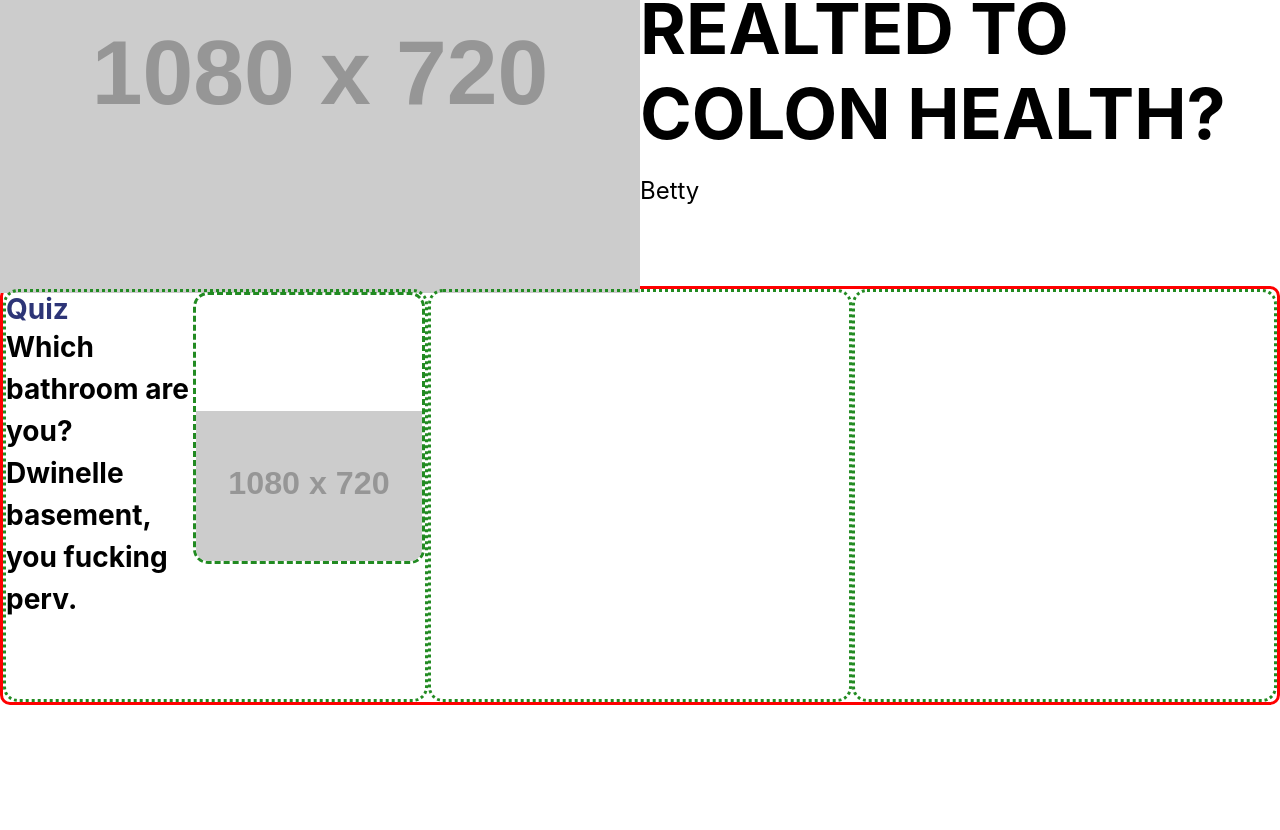
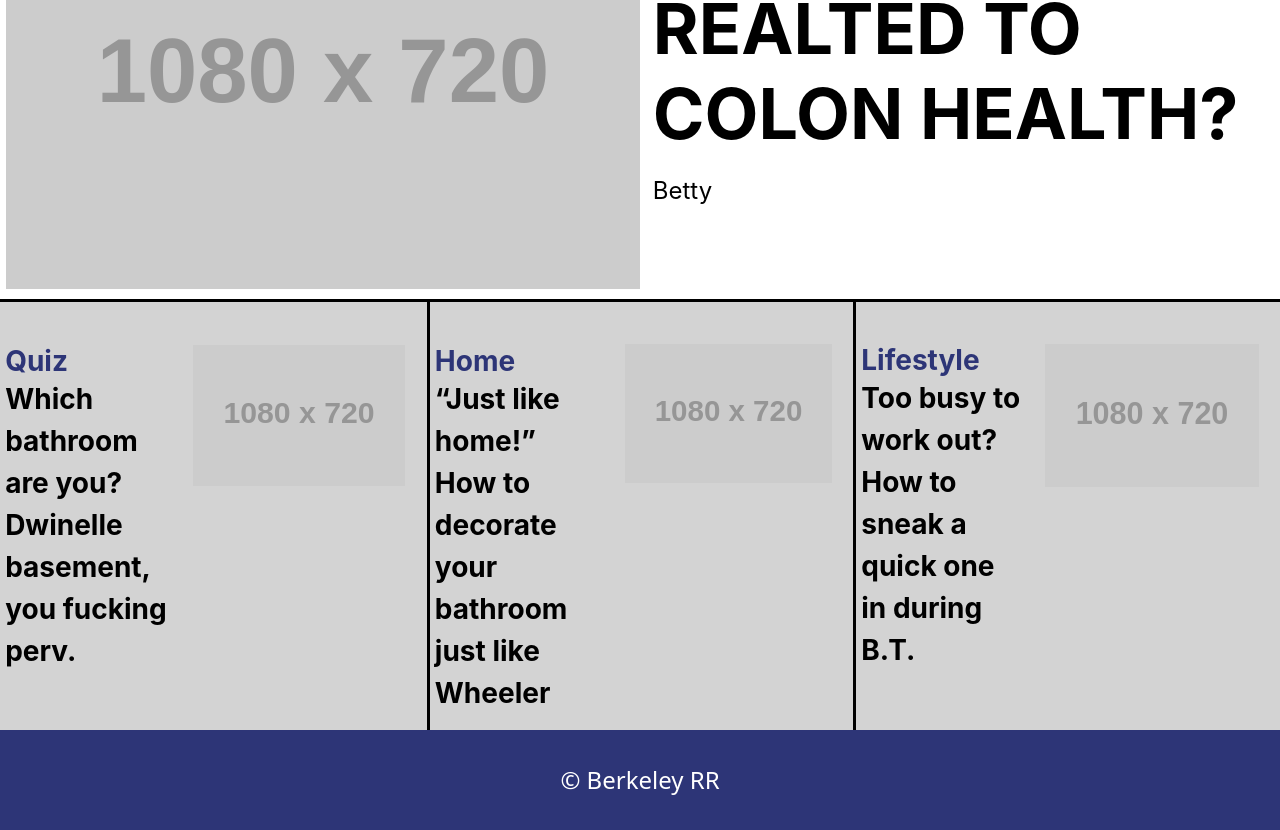
Before and after one commit to agent773/RestroomReview, a React (Vite) app in the folder vite-project/: page / in a window 1280 px wide. Shown: the part 326-1156 px from the top of the page. Before the commit the page ends 1031 px from the top, so only its background shows below. Built offline with nearby package versions, Linux system fonts and the light colour scheme.

Commit message:
Finished Front page!

```diff
--- a/vite-project/src/App.jsx
+++ b/vite-project/src/App.jsx
@@ -34,25 +34,45 @@ const router = createBrowserRouter([
 </div>
 
 <div className='sidestorys'>
-  <div className='sidestory'>
+  <div className='sidestory1'>
     <div>
-      <div className='sidecontent'><div className='newtag'>Quiz</div>
+      <div className='sidecontent'>
+        <div className='type'>Quiz</div>
       <p className='title1'>Which bathroom are you? Dwinelle
 basement, you fucking perv.</p>
 
         </div>
     </div>
-    <div>
+    <div className='placer'>
     <img className= 'imger1' src="https://via.placeholder.com/1080x720" />
     </div>
   </div>
+  <div className='sidestory'>
+    <div>
+      <div className='sidecontent'>
+        <div className='type'>Home</div>
+      <p className='title1'>“Just like home!” How to decorate your  bathroom just like Wheeler</p>
 
-  <div className='sidestory'>
+        </div>
+    </div>
+    <div className='placer'>     <img className= 'imger1' src="https://via.placeholder.com/1080x720" /> </div>
   </div>
   <div className='sidestory'>
+    <div>
+      <div className='sidecontent'>
+        <div className='type'>Lifestyle</div>
+      <p className='title1'>Too busy to work out? How to sneak a quick one in during B.T.</p>
+        </div>
+    </div>
+
+    <div className='placer'>
+    <img className= 'imger1' src="https://via.placeholder.com/1080x720" />
+    </div>
   </div>
 </div>
-
+<footer>
+© Berkeley RR
+</footer>
   </>
   },
 
--- a/vite-project/src/mainstory.css
+++ b/vite-project/src/mainstory.css
@@ -1,19 +1,21 @@
 .mainstory{
     width: 100vw;
-height: 419px;
 display: grid;
 grid-template-columns: 50% 50%;
 grid-template-rows: auto;
+padding-bottom: 10px;
 }
 
 .imger{
     width: 100%;
+    height: 100%;
+    padding-left: 1%;
+
 }
 .grider{
     display: flex;
     flex-direction: column;
-    border-radius: 15px;
-border-style: hidden;
+    padding-left: 2%;
 }
 
 
@@ -44,42 +46,51 @@ line-height: normal;
 }
 
 .sidestorys{
-    width: 100vw;
-height: 419px;
+width: 100vw;
 display: grid;
 grid-template-columns: 33.33% 33.33% 33.33%;
 grid-template-rows: auto;
-border-radius: 10px;
-border-color: red;
-border-style: solid;
+background-color: lightgrey;
+
 }
 
 .sidestory{
     display: flex;
     flex-direction: row;
-    border-radius: 15px;
-border-style: dotted;
-border-color: forestgreen
+border-style: solid none none solid;
+border-color: black
 }
+.sidestory1{
+    display: flex;
+    flex-direction: row;
+border-style: solid none none none;
+border-color: black
+}
+
 .imger1{
-    padding-top: 50%;
     width: 100%;
-    border-radius: 15px;
-border-style: dashed;
-border-color: forestgreen
+}
+.placer{
+    padding-top: 10%;
+    padding-bottom: 10%;
+    padding-right: 5%;
+    padding-left: 5%;
+    position: relative;
 }
 .sidecontent{
     display: flex;
     flex-direction: column;
-    flex
+    padding-left: 3%;
 }
-.newtag1{
+.type{
+    padding-top: 25%;
     color: #2D3577;
 font-family: Inter;
 font-size: 28px;
 font-style: normal;
 font-weight: 700;
 line-height: normal;
+
 }
 .title1{
     color: #000;
@@ -87,3 +98,7 @@ font-family: Inter;
 font-size: 28px;
 font-weight: 700;
 }
+footer{
+    margin: 0%;
+
+}
```
